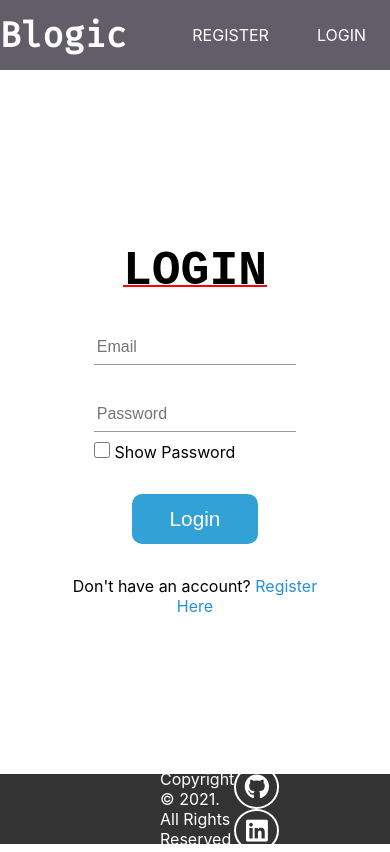
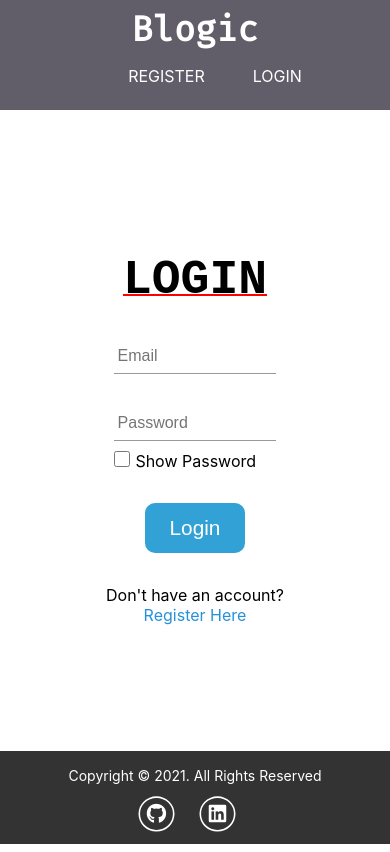
Before and after one commit to gupta-piyush19/Blogic, a React (Create React App) app in the folder client/: page /login in a window 390 px wide. Built offline with nearby package versions, Linux system fonts and the light colour scheme; no server answers.

Commit message:
made footer responsive

```diff
--- a/client/src/components/layout/Footer.css
+++ b/client/src/components/layout/Footer.css
@@ -2,8 +2,7 @@
   margin-top: auto;
   background: #333;
   color: #fff;
-  height: 2.8rem;
-  padding: 2.2rem 10rem;
+  padding: 0.5rem 0 0.5rem 0;
 }
 
 a {
@@ -13,7 +12,6 @@ a {
 #main-footer .footer-content {
   display: flex;
   justify-content: space-between;
-  height: 100%;
   align-items: center;
 }
 
@@ -40,3 +38,23 @@ a {
   color: #0072b1;
   border-color: steelblue;
 }
+
+@media (max-width: 768px) {
+  #main-footer .footer-content {
+    justify-content: space-around;
+    flex-direction: column;
+  }
+  .footer-copyright {
+    margin: 0.5rem 0;
+  }
+}
+
+@media (max-width: 400px) {
+  .footer-copyright {
+    font-size: 14px;
+    margin: 0.5rem 0;
+  }
+  #main-footer .footer-content .social .fab {
+    transform: scale(0.8);
+  }
+}
--- a/client/src/components/layout/Footer.js
+++ b/client/src/components/layout/Footer.js
@@ -4,8 +4,12 @@ import "./Footer.css";
 const Footer = () => {
   return (
     <footer id="main-footer">
-      <div className="footer-content ">
-        <p>Copyright &copy; {new Date().getFullYear()}. All Rights Reserved</p>
+      <div className="footer-content container ">
+        <div className="footer-copyright">
+          <p>
+            Copyright &copy; {new Date().getFullYear()}. All Rights Reserved
+          </p>
+        </div>
         <div className="social">
           <a
             href="https://github.com/gupta-piyush19"
--- a/client/src/components/layout/Navbar.css
+++ b/client/src/components/layout/Navbar.css
@@ -1,13 +1,14 @@
 .navbar {
   background: hsl(259, 6%, 39%);
   color: #fff;
-  height: 70px;
+  padding: 0.5rem 0;
+  /* height: 70px; */
 }
 
 .container {
   max-width: 1100px;
   margin: auto;
-  /* padding: 0 40px; */
+  padding: 0 40px;
   height: 100%;
 }
 
@@ -51,3 +52,9 @@
 .navbar-content .links a:hover {
   border-color: #ccc;
 }
+
+@media (max-width: 650px) {
+  .navbar-content {
+    flex-direction: column;
+  }
+}
```
